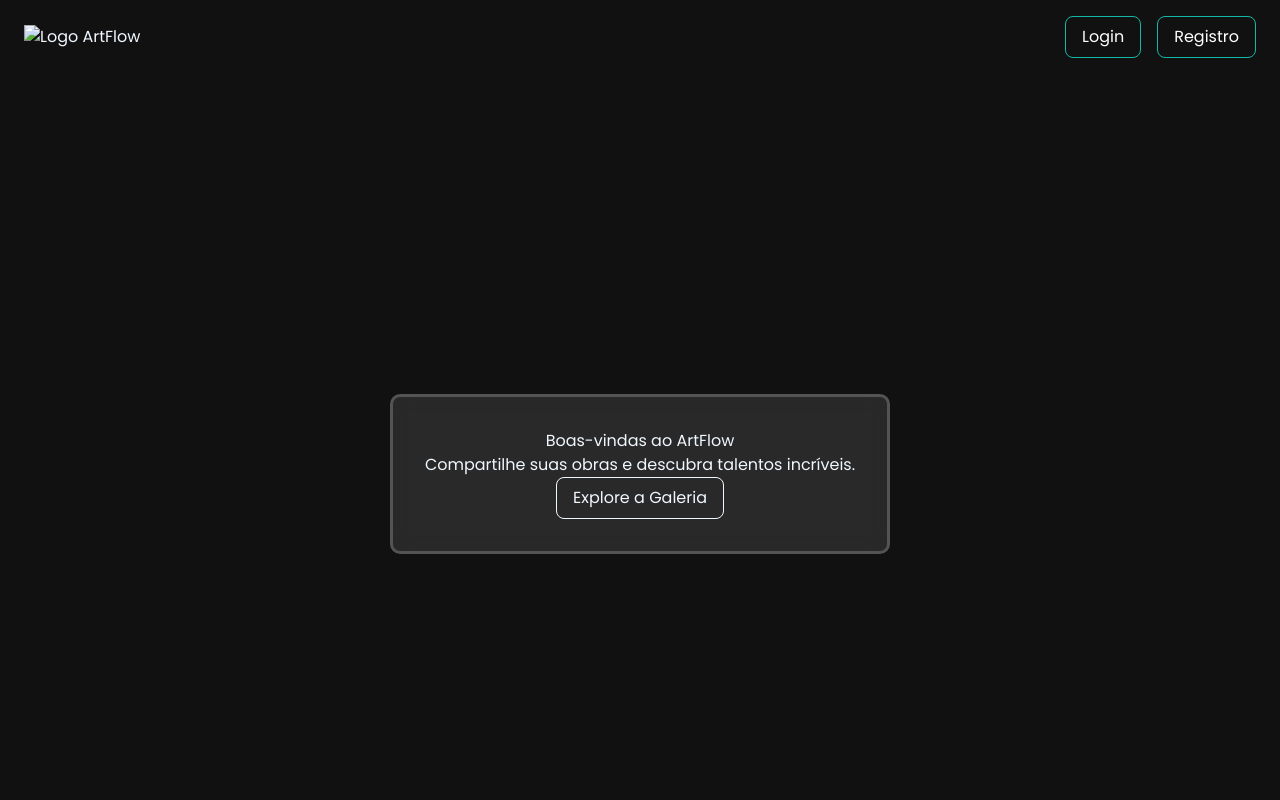
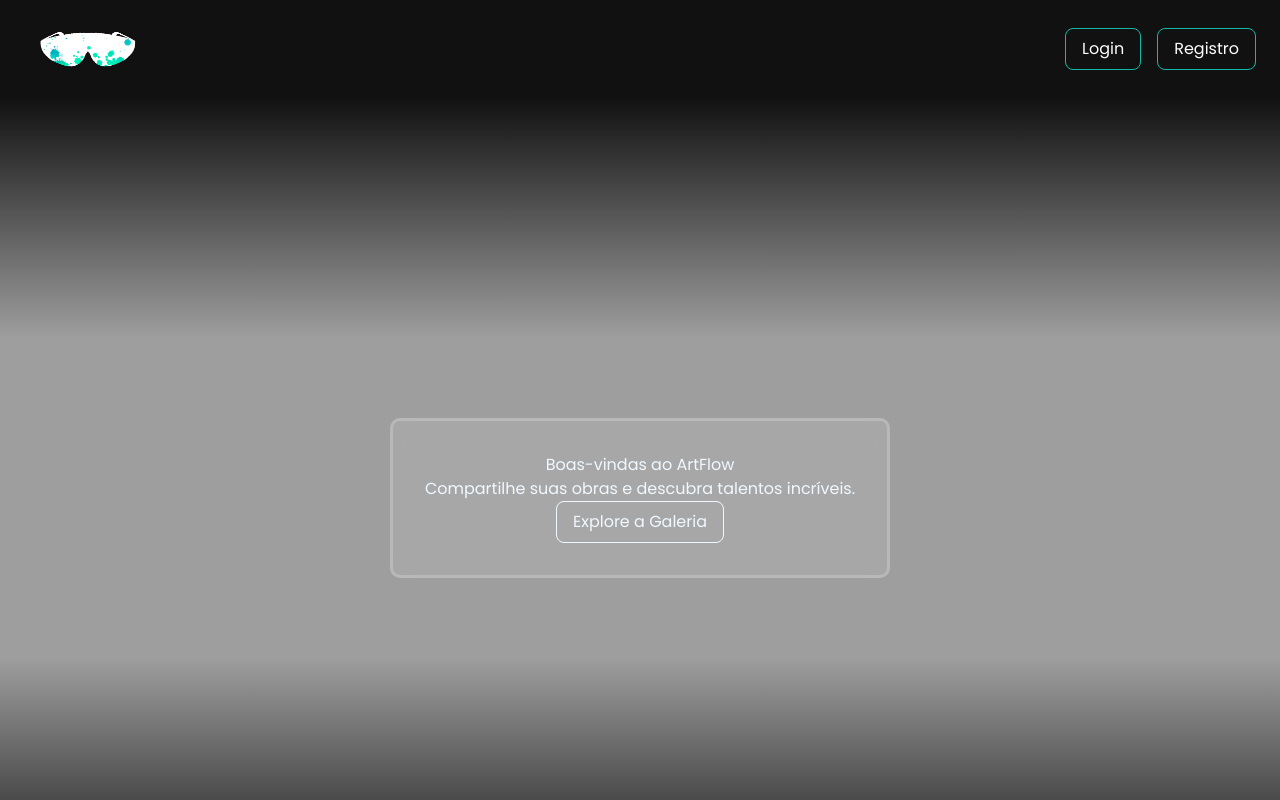
Before and after one commit to 2005-Erick/ArtFlow-Seu-Repositorio-Artistico, a plain HTML site: page index.html in a window 1280 px wide. Shown: the top 800 px of the page. Drawn offline with nearby package versions, Linux system fonts and the light colour scheme; the site is published under a folder, as on GitHub Pages, so addresses that start at the root find nothing.

Commit message:
update 1.2

```diff
--- a/index.html
+++ b/index.html
@@ -26,7 +26,7 @@
  <header class="bg-[#111] py-4 px-6 flex justify-between items-center shadow-md">
     <div class="flex items-center gap-3">
         <!-- Logo substituindo o texto -->
-        <img src="/img/oculosbrancov2.PNG"
+        <img src="img/oculosbrancov2.PNG"
              alt="Logo ArtFlow"
              class="w-32 h-auto hover:scale-105 transition-transform">
     </div>
--- a/styles.css
+++ b/styles.css
@@ -66,7 +66,7 @@ nav a:hover {
     height: 100vh;
     background-image:
         linear-gradient(to bottom, rgba(17, 17, 17, 1) 0%, rgba(17, 17, 17, 0) 30%, rgba(17, 17, 17, 0) 70%, rgba(17, 17, 17, 1) 100%),
-        url('/img/backgroundv2.png');
+        url('img/backgroundv2.png');
     background-size: cover;
     background-position: center center;
     display: flex;
```
